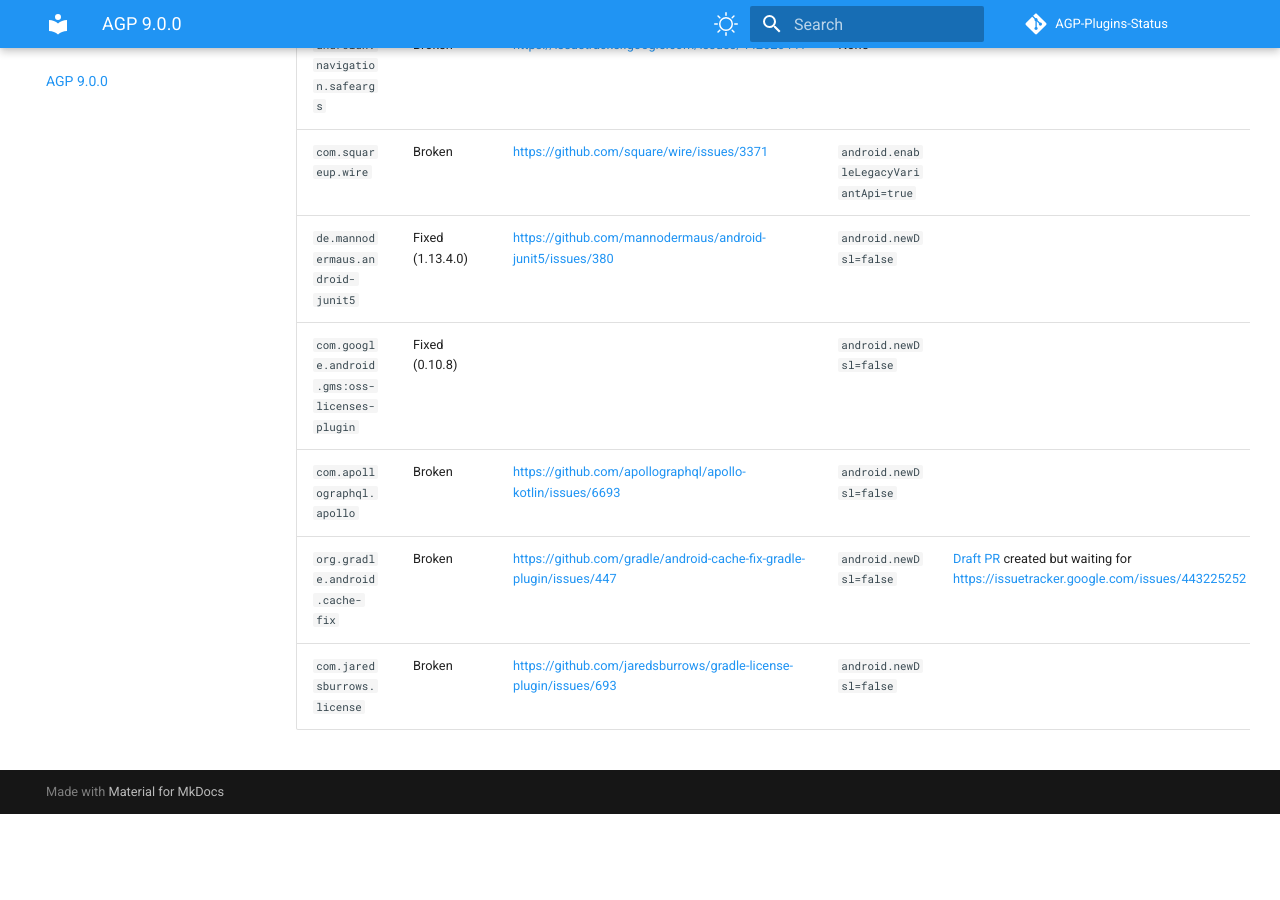
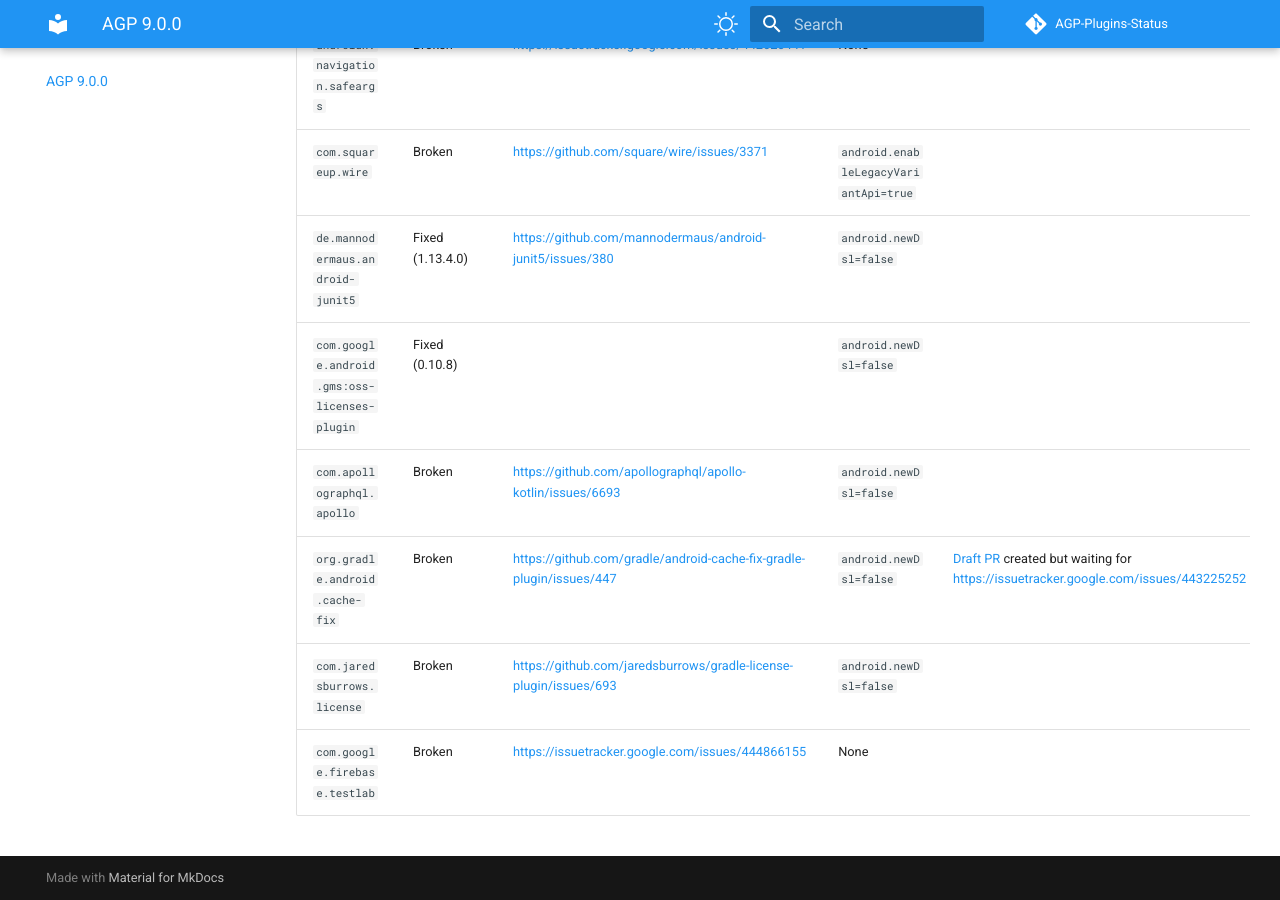
Before and after one commit to pablobaxter/AGP-Plugins-Status, an MkDocs documentation site: the page built from docs/agp-9.0.0.md, in a window 1280 px wide and 900 px high, scrolled down 721 px. Built offline with MkDocs 1.6.1 and Material for MkDocs 9.7.7, drawn with Linux system fonts in a browser that asks for light colours; comment, search, counter and statistics services are not loaded; before the commit the page ends 1535 px from its top, so only the background shows below that.

Commit message:
Add Firebase Test Lab
It is currently broken because of an enforced version check, but from their git history, they also changed some AGP api usages: https://cs.android.com/android-studio/platform/tools/base/+/mirror-goog-studio-main:firebase/testlab/testlab-gradle-plugin/;bpv=1

```diff
--- a/docs/agp-9.0.0.md
+++ b/docs/agp-9.0.0.md
@@ -19,3 +19,4 @@
 | `com.apollographql.apollo` | Broken | https://github.com/apollographql/apollo-kotlin/issues/6693 | `android.newDsl=false` | |
 | `org.gradle.android.cache-fix` | Broken | https://github.com/gradle/android-cache-fix-gradle-plugin/issues/447 | `android.newDsl=false` | [Draft PR](https://github.com/gradle/android-cache-fix-gradle-plugin/pull/1886) created but waiting for https://issuetracker.google.com/issues/443225252 | |
 | `com.jaredsburrows.license` | Broken | https://github.com/jaredsburrows/gradle-license-plugin/issues/693 | `android.newDsl=false` | |
+| `com.google.firebase.testlab` | Broken | https://issuetracker.google.com/issues/444866155 | None | |
```
